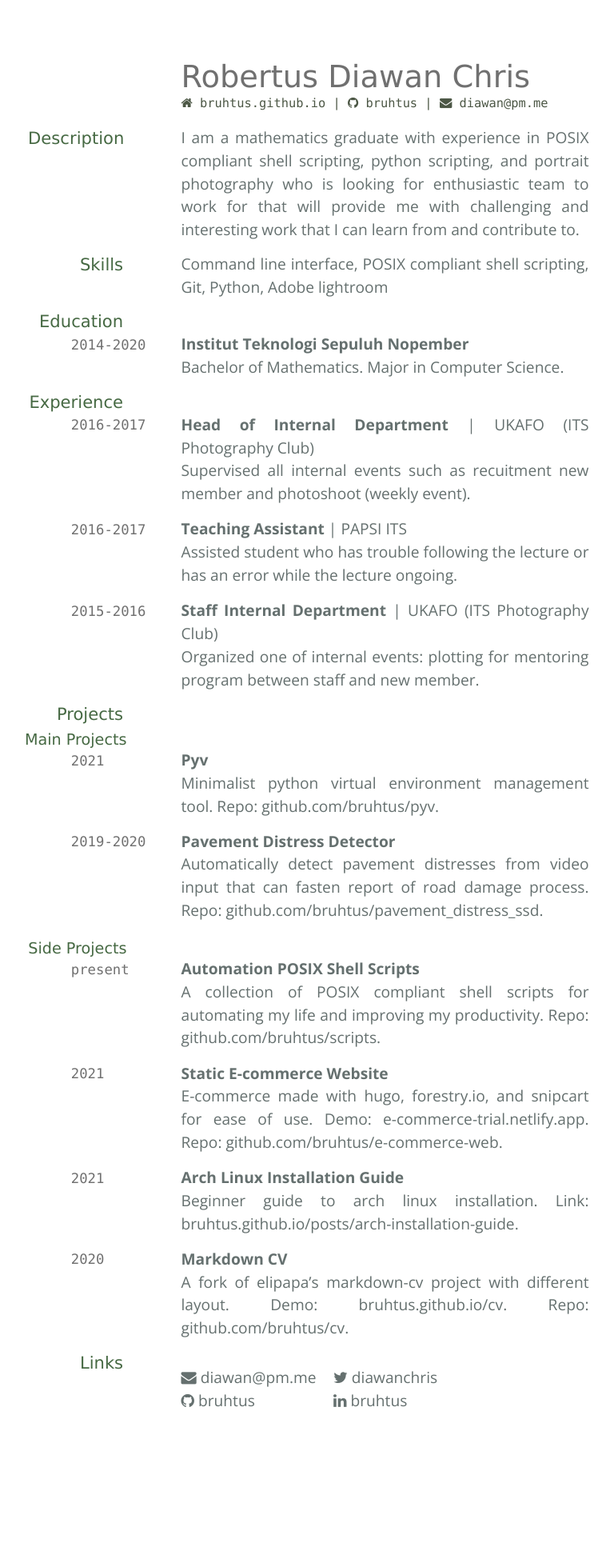
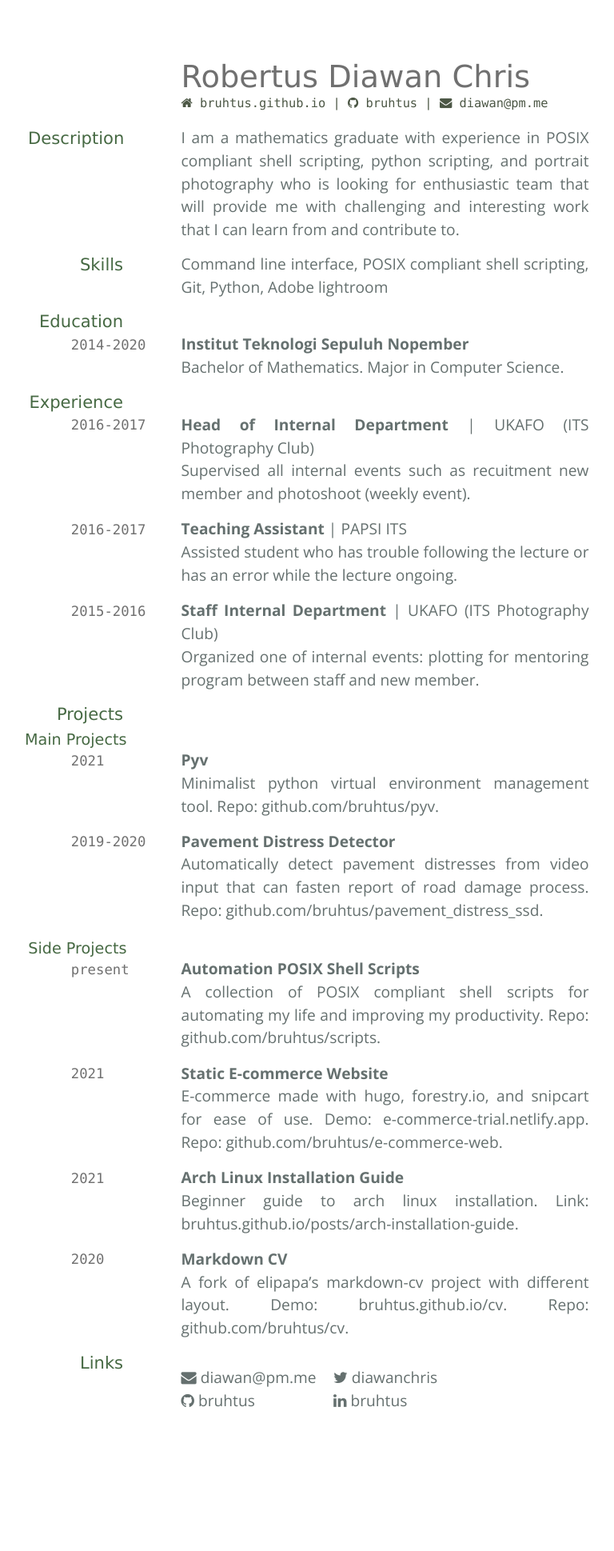
Before and after one commit to TimoTSchmidt/test3, a Jekyll site: the page built from index.md, in a window 1280 px wide. Shown: the whole page at 80% size, without its empty margins (201-969 px from the left). Built offline with Jekyll 4.4.1, drawn with Linux system fonts in a browser that asks for light colours; nearby versions of some CDN libraries.

Commit message:
Update description

```diff
--- a/index.md
+++ b/index.md
@@ -13,7 +13,7 @@ title: Robertus Diawan Chris' CV
 </div>
 
 ## Description
-I am a mathematics graduate with experience in POSIX compliant shell scripting, python scripting, and portrait photography who is looking for enthusiastic team to work for that will provide me with challenging and interesting work that I can learn from and contribute to.
+I am a mathematics graduate with experience in POSIX compliant shell scripting, python scripting, and portrait photography who is looking for enthusiastic team that will provide me with challenging and interesting work that I can learn from and contribute to.
 
 ## Skills
 
```
